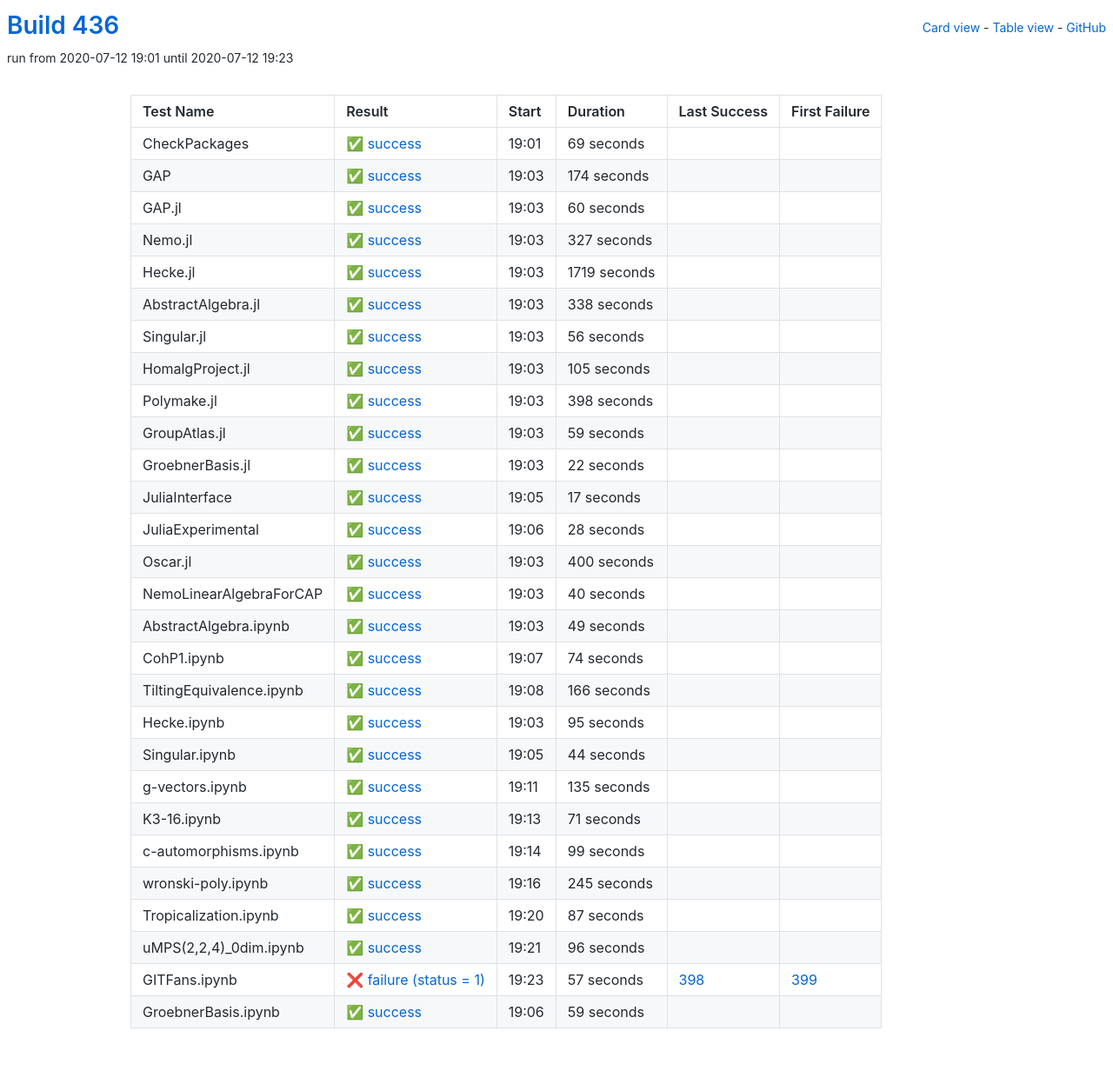
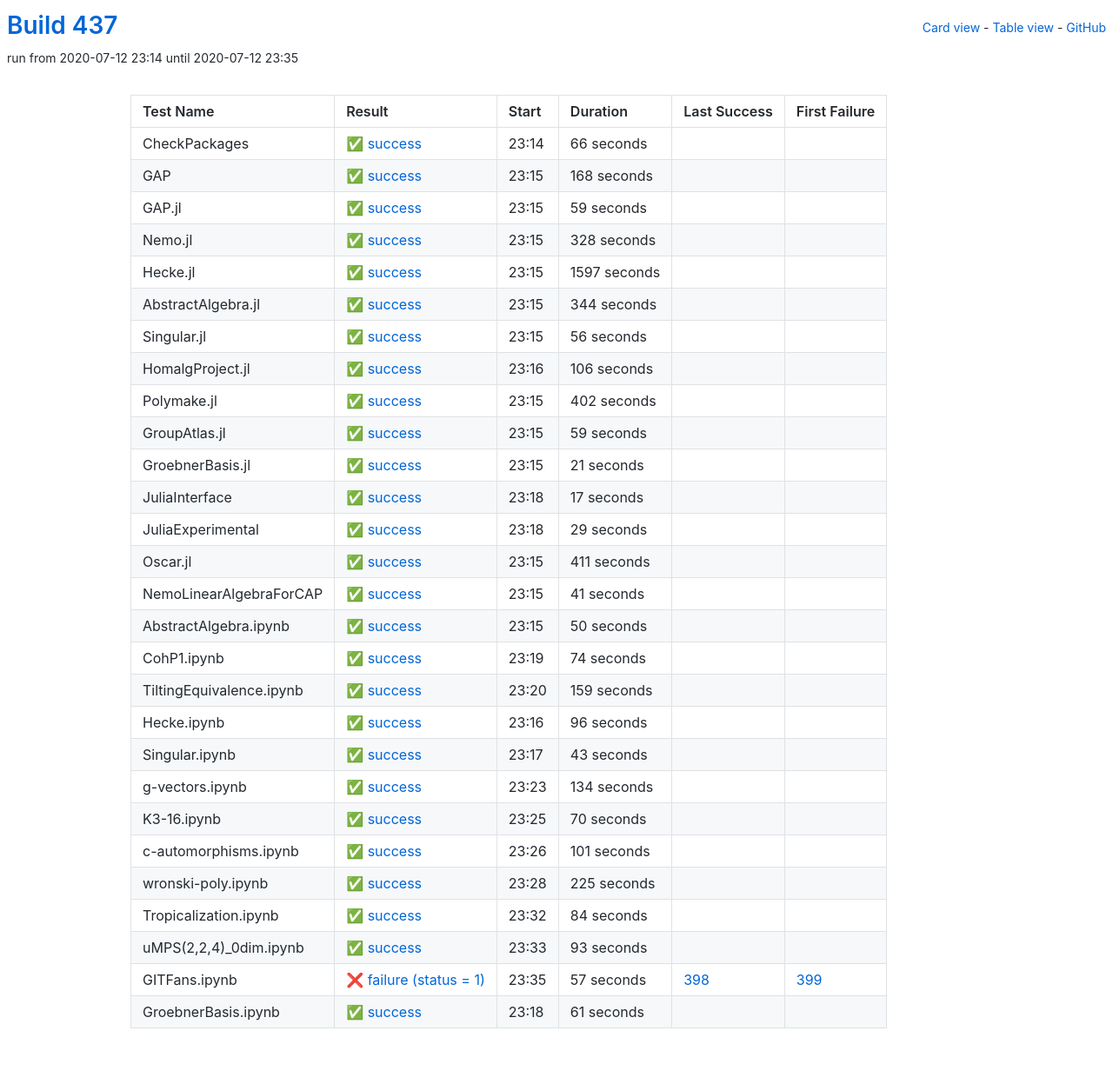
Before and after one commit to oscar-system/oscar-ci-status-stable, a Jekyll site: the page built from table.html, in a window 1280 px wide. Shown: the whole page at 87% size. Built offline with Jekyll 4.4.1, drawn with Linux system fonts in a browser that asks for light colours.

Commit message:
Build #437

```diff
--- a/_data/ci.yml
+++ b/_data/ci.yml
@@ -1,6 +1,6 @@
 ---
-build: 436
-build_url: https://oscarci.mathematik.uni-kl.de/job/oscar-stable/436/
+build: 437
+build_url: https://oscarci.mathematik.uni-kl.de/job/oscar-stable/437/
 job: oscar-stable
 organization: oscar-system
 repo: oscar-ci-status-stable
@@ -8,80 +8,80 @@ repourl: https://github.com/oscar-system/oscar-ci-status-stable
 tests:
 - name: CheckPackages
   id: checkpackages
-  log: https://oscarci.mathematik.uni-kl.de/job/oscar-stable/436/artifact/logs/build-436/CheckPackages.log
-  start: 2020-07-12 19:01
+  log: https://oscarci.mathematik.uni-kl.de/job/oscar-stable/437/artifact/logs/build-437/CheckPackages.log
+  start: 2020-07-12 23:14
   success: true
   exitcode: 0
   status: success
-  duration: 69
+  duration: 66
   last_success: false
   last_success_url:
   first_failure: false
   first_failure_url:
 - name: GAP
   id: gap
-  log: https://oscarci.mathematik.uni-kl.de/job/oscar-stable/436/artifact/logs/build-436/GAP.log
-  start: 2020-07-12 19:03
+  log: https://oscarci.mathematik.uni-kl.de/job/oscar-stable/437/artifact/logs/build-437/GAP.log
+  start: 2020-07-12 23:15
   success: true
   exitcode: 0
   status: success
-  duration: 174
+  duration: 168
   last_success: false
   last_success_url:
   first_failure: false
   first_failure_url:
 - name: GAP.jl
   id: gap-jl
-  log: https://oscarci.mathematik.uni-kl.de/job/oscar-stable/436/artifact/logs/build-436/GAP.jl.log
-  start: 2020-07-12 19:03
+  log: https://oscarci.mathematik.uni-kl.de/job/oscar-stable/437/artifact/logs/build-437/GAP.jl.log
+  start: 2020-07-12 23:15
   success: true
   exitcode: 0
   status: success
-  duration: 60
+  duration: 59
   last_success: false
   last_success_url:
   first_failure: false
   first_failure_url:
 - name: Nemo.jl
   id: nemo-jl
-  log: https://oscarci.mathematik.uni-kl.de/job/oscar-stable/436/artifact/logs/build-436/Nemo.jl.log
-  start: 2020-07-12 19:03
+  log: https://oscarci.mathematik.uni-kl.de/job/oscar-stable/437/artifact/logs/build-437/Nemo.jl.log
+  start: 2020-07-12 23:15
   success: true
   exitcode: 0
   status: success
-  duration: 327
+  duration: 328
   last_success: false
   last_success_url:
   first_failure: false
   first_failure_url:
 - name: Hecke.jl
   id: hecke-jl
-  log: https://oscarci.mathematik.uni-kl.de/job/oscar-stable/436/artifact/logs/build-436/Hecke.jl.log
-  start: 2020-07-12 19:03
+  log: https://oscarci.mathematik.uni-kl.de/job/oscar-stable/437/artifact/logs/build-437/Hecke.jl.log
+  start: 2020-07-12 23:15
   success: true
   exitcode: 0
   status: success
-  duration: 1719
+  duration: 1597
   last_success: false
   last_success_url:
   first_failure: false
   first_failure_url:
 - name: AbstractAlgebra.jl
   id: abstractalgebra-jl
-  log: https://oscarci.mathematik.uni-kl.de/job/oscar-stable/436/artifact/logs/build-436/AbstractAlgebra.jl.log
-  start: 2020-07-12 19:03
+  log: https://oscarci.mathematik.uni-kl.de/job/oscar-stable/437/artifact/logs/build-437/AbstractAlgebra.jl.log
+  start: 2020-07-12 23:15
   success: true
   exitcode: 0
   status: success
-  duration: 338
+  duration: 344
   last_success: false
   last_success_url:
   first_failure: false
   first_failure_url:
 - name: Singular.jl
   id: singular-jl
-  log: https://oscarci.mathematik.uni-kl.de/job/oscar-stable/436/artifact/logs/build-436/Singular.jl.log
-  start: 2020-07-12 19:03
+  log: https://oscarci.mathematik.uni-kl.de/job/oscar-stable/437/artifact/logs/build-437/Singular.jl.log
+  start: 2020-07-12 23:15
   success: true
   exitcode: 0
   status: success
@@ -92,32 +92,32 @@ tests:
   first_failure_url:
 - name: HomalgProject.jl
   id: homalgproject-jl
-  log: https://oscarci.mathematik.uni-kl.de/job/oscar-stable/436/artifact/logs/build-436/HomalgProject.jl.log
-  start: 2020-07-12 19:03
+  log: https://oscarci.mathematik.uni-kl.de/job/oscar-stable/437/artifact/logs/build-437/HomalgProject.jl.log
+  start: 2020-07-12 23:16
   success: true
   exitcode: 0
   status: success
-  duration: 105
+  duration: 106
   last_success: false
   last_success_url:
   first_failure: false
   first_failure_url:
 - name: Polymake.jl
   id: polymake-jl
-  log: https://oscarci.mathematik.uni-kl.de/job/oscar-stable/436/artifact/logs/build-436/Polymake.jl.log
-  start: 2020-07-12 19:03
+  log: https://oscarci.mathematik.uni-kl.de/job/oscar-stable/437/artifact/logs/build-437/Polymake.jl.log
+  start: 2020-07-12 23:15
   success: true
   exitcode: 0
   status: success
-  duration: 398
+  duration: 402
   last_success: false
   last_success_url:
   first_failure: false
   first_failure_url:
 - name: GroupAtlas.jl
   id: groupatlas-jl
-  log: https://oscarci.mathematik.uni-kl.de/job/oscar-stable/436/artifact/logs/build-436/GroupAtlas.jl.log
-  start: 2020-07-12 19:03
+  log: https://oscarci.mathematik.uni-kl.de/job/oscar-stable/437/artifact/logs/build-437/GroupAtlas.jl.log
+  start: 2020-07-12 23:15
   success: true
   exitcode: 0
   status: success
@@ -128,20 +128,20 @@ tests:
   first_failure_url:
 - name: GroebnerBasis.jl
   id: groebnerbasis-jl
-  log: https://oscarci.mathematik.uni-kl.de/job/oscar-stable/436/artifact/logs/build-436/GroebnerBasis.jl.log
-  start: 2020-07-12 19:03
+  log: https://oscarci.mathematik.uni-kl.de/job/oscar-stable/437/artifact/logs/build-437/GroebnerBasis.jl.log
+  start: 2020-07-12 23:15
   success: true
   exitcode: 0
   status: success
-  duration: 22
+  duration: 21
   last_success: false
   last_success_url:
   first_failure: false
   first_failure_url:
 - name: JuliaInterface
   id: juliainterface
-  log: https://oscarci.mathematik.uni-kl.de/job/oscar-stable/436/artifact/logs/build-436/JuliaInterface.log
-  start: 2020-07-12 19:05
+  log: https://oscarci.mathematik.uni-kl.de/job/oscar-stable/437/artifact/logs/build-437/JuliaInterface.log
+  start: 2020-07-12 23:18
   success: true
   exitcode: 0
   status: success
@@ -152,56 +152,56 @@ tests:
   first_failure_url:
 - name: JuliaExperimental
   id: juliaexperimental
-  log: https://oscarci.mathematik.uni-kl.de/job/oscar-stable/436/artifact/logs/build-436/JuliaExperimental.log
-  start: 2020-07-12 19:06
+  log: https://oscarci.mathematik.uni-kl.de/job/oscar-stable/437/artifact/logs/build-437/JuliaExperimental.log
+  start: 2020-07-12 23:18
   success: true
   exitcode: 0
   status: success
-  duration: 28
+  duration: 29
   last_success: false
   last_success_url:
   first_failure: false
   first_failure_url:
 - name: Oscar.jl
   id: oscar-jl
-  log: https://oscarci.mathematik.uni-kl.de/job/oscar-stable/436/artifact/logs/build-436/Oscar.jl.log
-  start: 2020-07-12 19:03
+  log: https://oscarci.mathematik.uni-kl.de/job/oscar-stable/437/artifact/logs/build-437/Oscar.jl.log
+  start: 2020-07-12 23:15
   success: true
   exitcode: 0
   status: success
-  duration: 400
+  duration: 411
   last_success: false
   last_success_url:
   first_failure: false
   first_failure_url:
 - name: NemoLinearAlgebraForCAP
   id: nemolinearalgebraforcap
-  log: https://oscarci.mathematik.uni-kl.de/job/oscar-stable/436/artifact/logs/build-436/NemoLinearAlgebraForCAP.log
-  start: 2020-07-12 19:03
+  log: https://oscarci.mathematik.uni-kl.de/job/oscar-stable/437/artifact/logs/build-437/NemoLinearAlgebraForCAP.log
+  start: 2020-07-12 23:15
   success: true
   exitcode: 0
   status: success
-  duration: 40
+  duration: 41
   last_success: false
   last_success_url:
   first_failure: false
   first_failure_url:
 - name: AbstractAlgebra.ipynb
   id: abstractalgebra-ipynb
-  log: https://oscarci.mathematik.uni-kl.de/job/oscar-stable/436/artifact/logs/build-436/AbstractAlgebra.ipynb.log
-  start: 2020-07-12 19:03
+  log: https://oscarci.mathematik.uni-kl.de/job/oscar-stable/437/artifact/logs/build-437/AbstractAlgebra.ipynb.log
+  start: 2020-07-12 23:15
   success: true
   exitcode: 0
   status: success
-  duration: 49
+  duration: 50
   last_success: false
   last_success_url:
   first_failure: false
   first_failure_url:
 - name: CohP1.ipynb
   id: cohp1-ipynb
-  log: https://oscarci.mathematik.uni-kl.de/job/oscar-stable/436/artifact/logs/build-436/CohP1.ipynb.log
-  start: 2020-07-12 19:07
+  log: https://oscarci.mathematik.uni-kl.de/job/oscar-stable/437/artifact/logs/build-437/CohP1.ipynb.log
+  start: 2020-07-12 23:19
   success: true
   exitcode: 0
   status: success
@@ -212,104 +212,20 @@ tests:
   first_failure_url:
 - name: TiltingEquivalence.ipynb
   id: tiltingequivalence-ipynb
-  log: https://oscarci.mathematik.uni-kl.de/job/oscar-stable/436/artifact/logs/build-436/TiltingEquivalence.ipynb.log
-  start: 2020-07-12 19:08
+  log: https://oscarci.mathematik.uni-kl.de/job/oscar-stable/437/artifact/logs/build-437/TiltingEquivalence.ipynb.log
+  start: 2020-07-12 23:20
   success: true
   exitcode: 0
   status: success
-  duration: 166
+  duration: 159
   last_success: false
   last_success_url:
   first_failure: false
   first_failure_url:
 - name: Hecke.ipynb
   id: hecke-ipynb
-  log: https://oscarci.mathematik.uni-kl.de/job/oscar-stable/436/artifact/logs/build-436/Hecke.ipynb.log
-  start: 2020-07-12 19:03
-  success: true
-  exitcode: 0
-  status: success
-  duration: 95
-  last_success: false
-  last_success_url:
-  first_failure: false
-  first_failure_url:
-- name: Singular.ipynb
-  id: singular-ipynb
-  log: https://oscarci.mathematik.uni-kl.de/job/oscar-stable/436/artifact/logs/build-436/Singular.ipynb.log
-  start: 2020-07-12 19:05
-  success: true
-  exitcode: 0
-  status: success
-  duration: 44
-  last_success: false
-  last_success_url:
-  first_failure: false
-  first_failure_url:
-- name: g-vectors.ipynb
-  id: g-vectors-ipynb
-  log: https://oscarci.mathematik.uni-kl.de/job/oscar-stable/436/artifact/logs/build-436/g-vectors.ipynb.log
-  start: 2020-07-12 19:11
-  success: true
-  exitcode: 0
-  status: success
-  duration: 135
-  last_success: false
-  last_success_url:
-  first_failure: false
-  first_failure_url:
-- name: K3-16.ipynb
-  id: k3-16-ipynb
-  log: https://oscarci.mathematik.uni-kl.de/job/oscar-stable/436/artifact/logs/build-436/K3-16.ipynb.log
-  start: 2020-07-12 19:13
-  success: true
-  exitcode: 0
-  status: success
-  duration: 71
-  last_success: false
-  last_success_url:
-  first_failure: false
-  first_failure_url:
-- name: c-automorphisms.ipynb
-  id: c-automorphisms-ipynb
-  log: https://oscarci.mathematik.uni-kl.de/job/oscar-stable/436/artifact/logs/build-436/c-automorphisms.ipynb.log
-  start: 2020-07-12 19:14
-  success: true
-  exitcode: 0
-  status: success
-  duration: 99
-  last_success: false
-  last_success_url:
-  first_failure: false
-  first_failure_url:
-- name: wronski-poly.ipynb
-  id: wronski-poly-ipynb
-  log: https://oscarci.mathematik.uni-kl.de/job/oscar-stable/436/artifact/logs/build-436/wronski-poly.ipynb.log
-  start: 2020-07-12 19:16
-  success: true
-  exitcode: 0
-  status: success
-  duration: 245
-  last_success: false
-  last_success_url:
-  first_failure: false
-  first_failure_url:
-- name: Tropicalization.ipynb
-  id: tropicalization-ipynb
-  log: https://oscarci.mathematik.uni-kl.de/job/oscar-stable/436/artifact/logs/build-436/Tropicalization.ipynb.log
-  start: 2020-07-12 19:20
-  success: true
-  exitcode: 0
-  status: success
-  duration: 87
-  last_success: false
-  last_success_url:
-  first_failure: false
-  first_failure_url:
-- name: uMPS(2,2,4)_0dim.ipynb
-  id: umps-2-2-4-0dim-ipynb
-  log: https://oscarci.mathematik.uni-kl.de/job/oscar-stable/436/artifact/logs/build-436/uMPS-2-2-4-_0dim.ipynb.log
-  start: 2020-07-12 19:21
+  log: https://oscarci.mathematik.uni-kl.de/job/oscar-stable/437/artifact/logs/build-437/Hecke.ipynb.log
+  start: 2020-07-12 23:16
   success: true
   exitcode: 0
   status: success
@@ -318,10 +234,94 @@ tests:
   last_success_url:
   first_failure: false
   first_failure_url:
+- name: Singular.ipynb
+  id: singular-ipynb
+  log: https://oscarci.mathematik.uni-kl.de/job/oscar-stable/437/artifact/logs/build-437/Singular.ipynb.log
+  start: 2020-07-12 23:17
+  success: true
+  exitcode: 0
+  status: success
+  duration: 43
+  last_success: false
+  last_success_url:
+  first_failure: false
+  first_failure_url:
+- name: g-vectors.ipynb
+  id: g-vectors-ipynb
+  log: https://oscarci.mathematik.uni-kl.de/job/oscar-stable/437/artifact/logs/build-437/g-vectors.ipynb.log
+  start: 2020-07-12 23:23
+  success: true
+  exitcode: 0
+  status: success
+  duration: 134
+  last_success: false
+  last_success_url:
+  first_failure: false
+  first_failure_url:
+- name: K3-16.ipynb
+  id: k3-16-ipynb
+  log: https://oscarci.mathematik.uni-kl.de/job/oscar-stable/437/artifact/logs/build-437/K3-16.ipynb.log
+  start: 2020-07-12 23:25
+  success: true
+  exitcode: 0
+  status: success
+  duration: 70
+  last_success: false
+  last_success_url:
+  first_failure: false
+  first_failure_url:
+- name: c-automorphisms.ipynb
+  id: c-automorphisms-ipynb
+  log: https://oscarci.mathematik.uni-kl.de/job/oscar-stable/437/artifact/logs/build-437/c-automorphisms.ipynb.log
+  start: 2020-07-12 23:26
+  success: true
+  exitcode: 0
+  status: success
+  duration: 101
+  last_success: false
+  last_success_url:
+  first_failure: false
+  first_failure_url:
+- name: wronski-poly.ipynb
+  id: wronski-poly-ipynb
+  log: https://oscarci.mathematik.uni-kl.de/job/oscar-stable/437/artifact/logs/build-437/wronski-poly.ipynb.log
+  start: 2020-07-12 23:28
+  success: true
+  exitcode: 0
+  status: success
+  duration: 225
+  last_success: false
+  last_success_url:
+  first_failure: false
+  first_failure_url:
+- name: Tropicalization.ipynb
+  id: tropicalization-ipynb
+  log: https://oscarci.mathematik.uni-kl.de/job/oscar-stable/437/artifact/logs/build-437/Tropicalization.ipynb.log
+  start: 2020-07-12 23:32
+  success: true
+  exitcode: 0
+  status: success
+  duration: 84
+  last_success: false
+  last_success_url:
+  first_failure: false
+  first_failure_url:
+- name: uMPS(2,2,4)_0dim.ipynb
+  id: umps-2-2-4-0dim-ipynb
+  log: https://oscarci.mathematik.uni-kl.de/job/oscar-stable/437/artifact/logs/build-437/uMPS-2-2-4-_0dim.ipynb.log
+  start: 2020-07-12 23:33
+  success: true
+  exitcode: 0
+  status: success
+  duration: 93
+  last_success: false
+  last_success_url:
+  first_failure: false
+  first_failure_url:
 - name: GITFans.ipynb
   id: gitfans-ipynb
-  log: https://oscarci.mathematik.uni-kl.de/job/oscar-stable/436/artifact/logs/build-436/GITFans.ipynb.log
-  start: 2020-07-12 19:23
+  log: https://oscarci.mathematik.uni-kl.de/job/oscar-stable/437/artifact/logs/build-437/GITFans.ipynb.log
+  start: 2020-07-12 23:35
   success: false
   exitcode: 1
   status: failure
@@ -332,12 +332,12 @@ tests:
   first_failure_url: https://oscarci.mathematik.uni-kl.de/job/oscar-stable/399/
 - name: GroebnerBasis.ipynb
   id: groebnerbasis-ipynb
-  log: https://oscarci.mathematik.uni-kl.de/job/oscar-stable/436/artifact/logs/build-436/GroebnerBasis.ipynb.log
-  start: 2020-07-12 19:06
+  log: https://oscarci.mathematik.uni-kl.de/job/oscar-stable/437/artifact/logs/build-437/GroebnerBasis.ipynb.log
+  start: 2020-07-12 23:18
   success: true
   exitcode: 0
   status: success
-  duration: 59
+  duration: 61
   last_success: false
   last_success_url:
   first_failure: false
```
Also changed, not shown: README.md.
